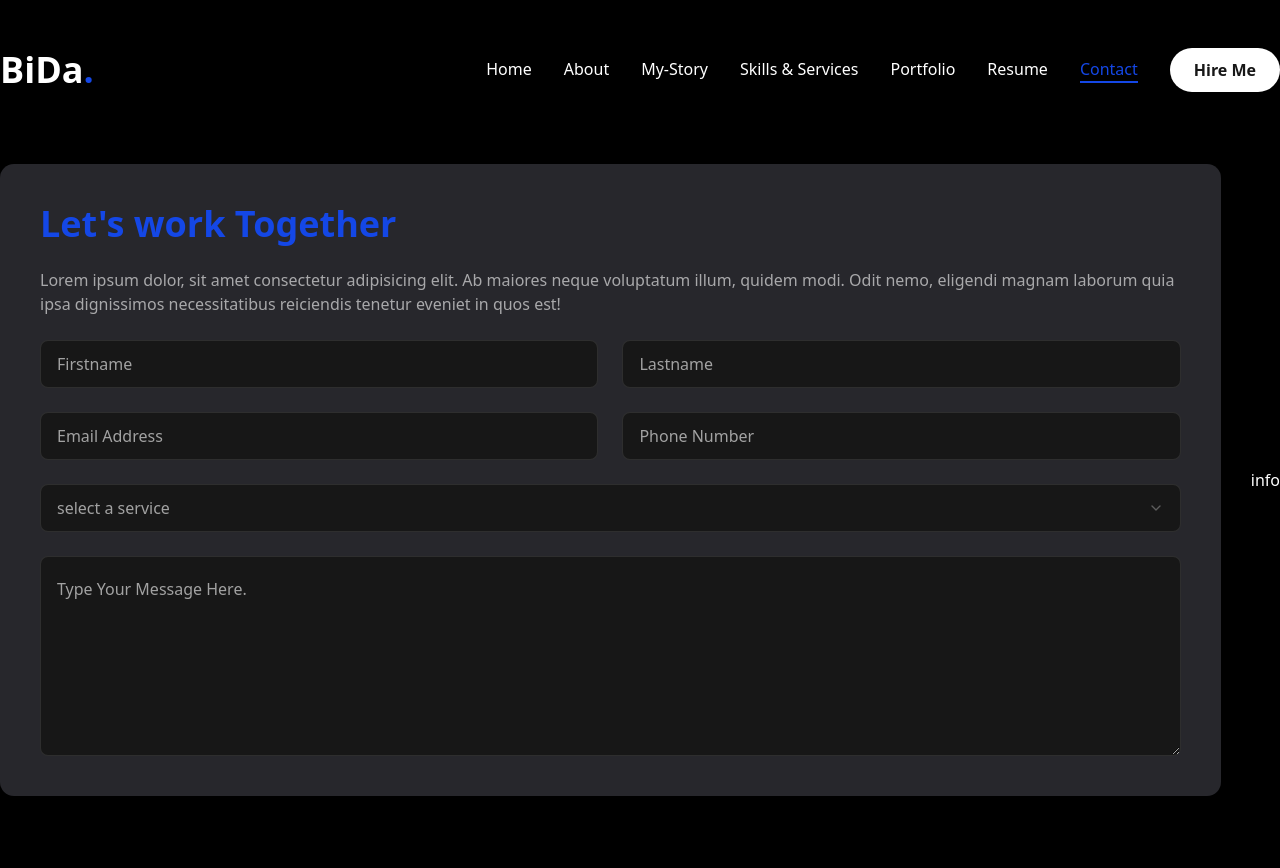
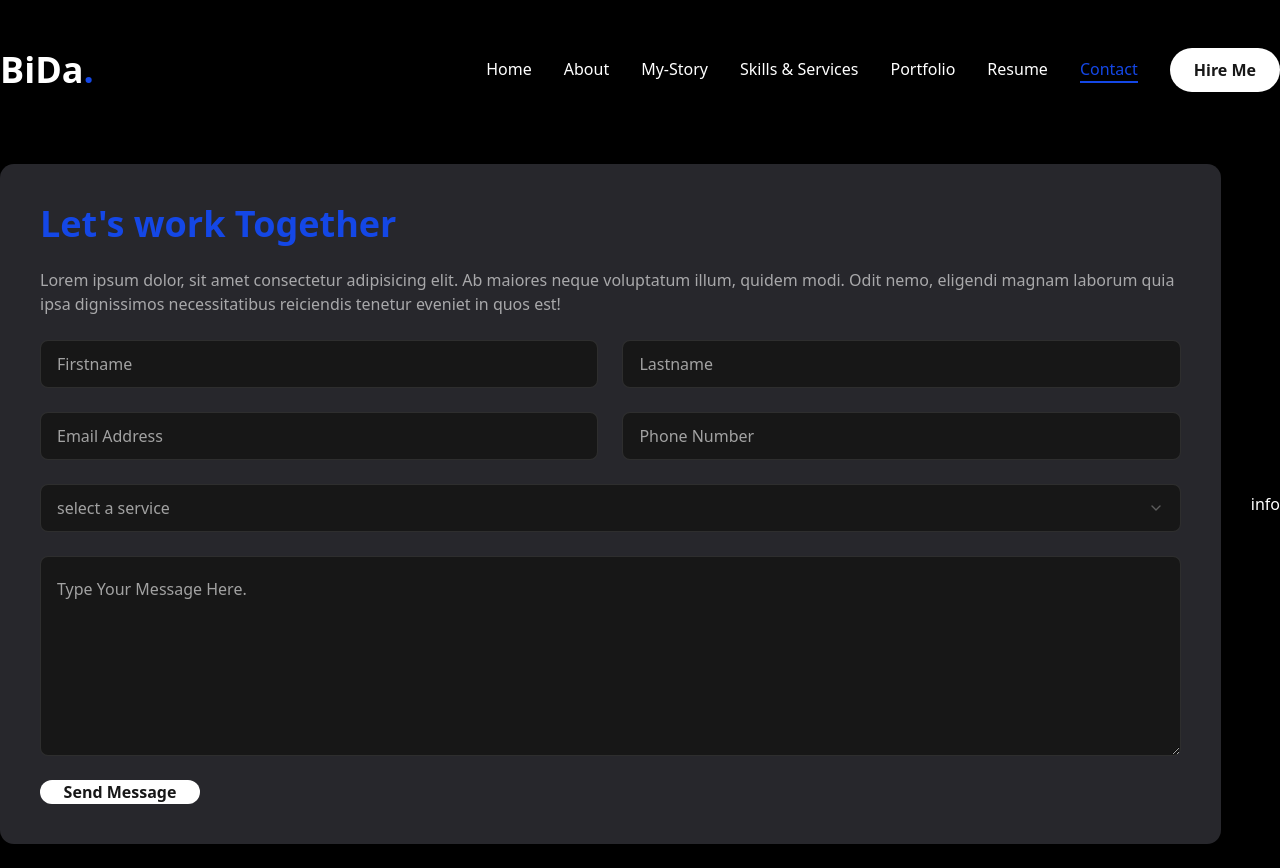
Before and after one commit to Bida3443/Bida-dev, a Next.js app: page /contact in a window 1280 px wide. Before the commit the page ends 820 px from the top, so only its background shows below. Built offline with nearby package versions, Linux system fonts and the light colour scheme.

Commit message:
My Porfolio

```diff
--- a/app/contact/page.tsx
+++ b/app/contact/page.tsx
@@ -83,7 +83,7 @@
                             {/* textarea */}
                             <Textarea className="h-50"
                             placeholder="Type Your Message Here."/>
-
+                        <Button className="max-w-40" size="md">Send Message</Button>
                         </form>
                     </div>
 
```
